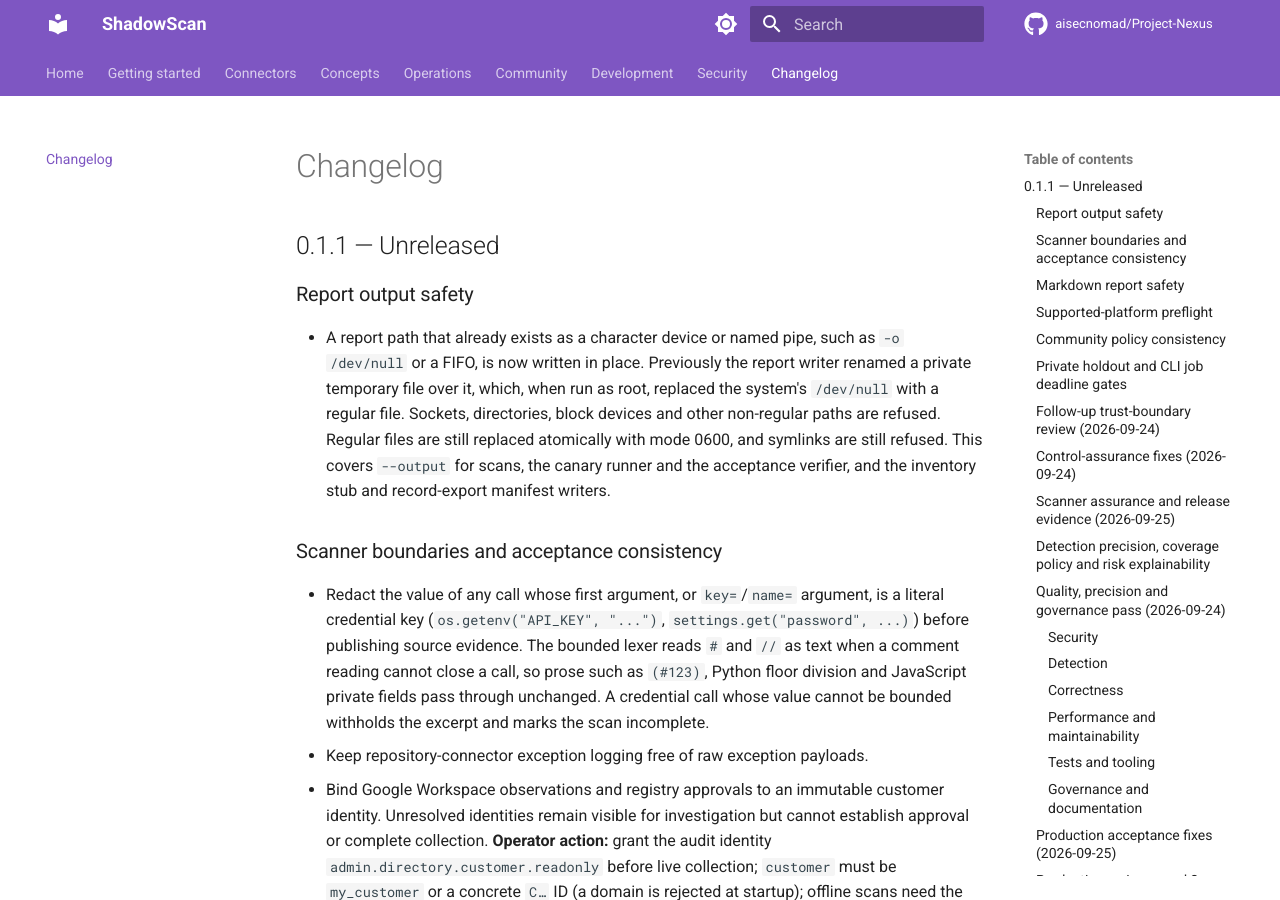
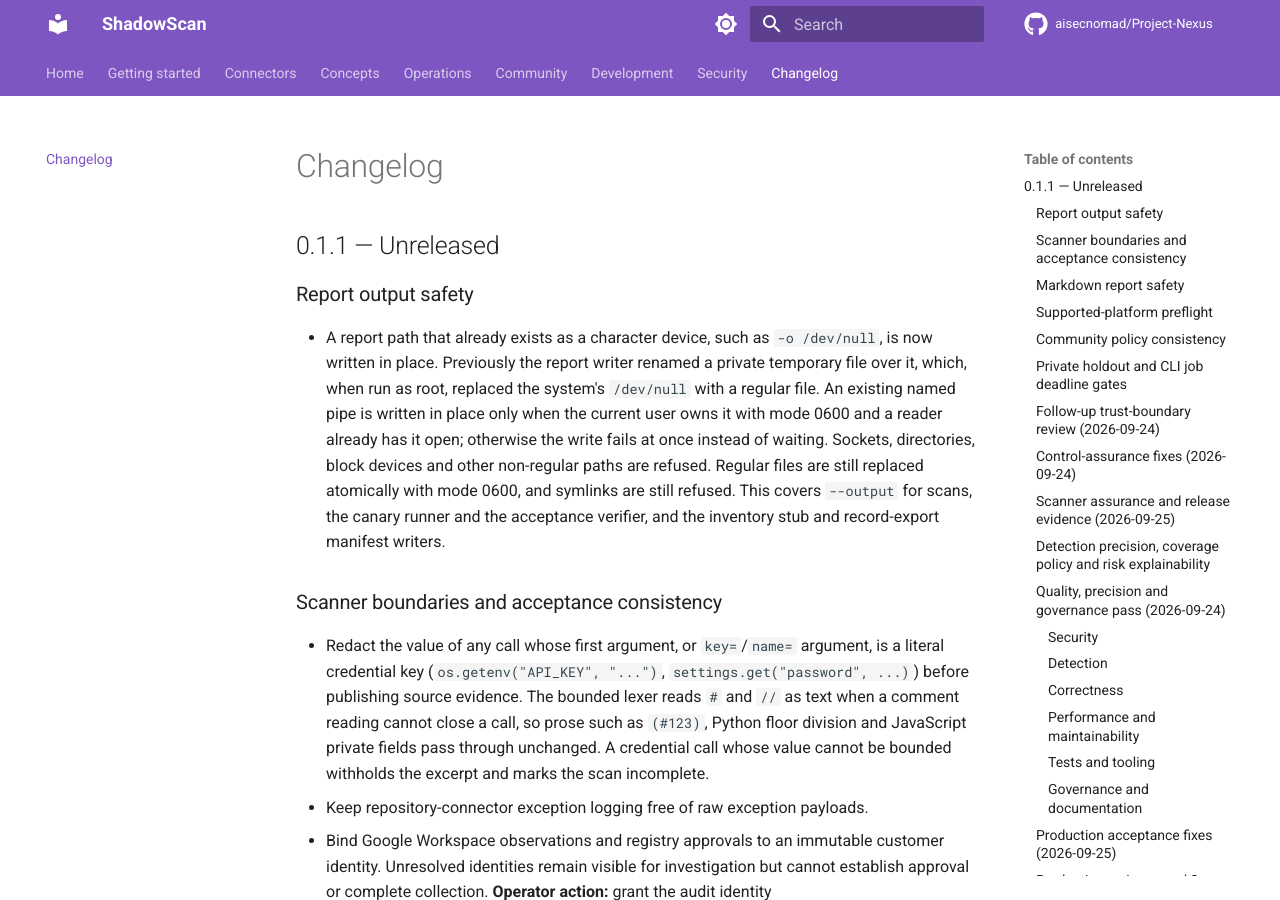
Before and after one commit to aisecnomad/Project-Nexus, an MkDocs documentation site: the page built from docs/changelog.md, in a window 1280 px wide and 900 px high. Built offline with MkDocs 1.6.1 and Material for MkDocs 9.7.7, drawn with Linux system fonts in a browser that asks for light colours; comment, search, counter and statistics services are not loaded.

Commit message:
Only write into named pipes the operator owns privately
Review of the previous commit found that writing into an existing named pipe
honoured a pipe owned by anyone. Another local user could create a pipe at
the report path in a shared directory such as /tmp and receive the report,
or leave it without a reader so the writer waited forever. The old rename
failed closed there, because the sticky bit forbids renaming over another
user's file.

A named pipe is now written only when the current user owns it with no
group or other permissions. The check runs on lstat and again on the opened
descriptor, so a pipe swapped in between is refused too. Named pipes are
opened non-blocking: without a reader the write fails at once with ENXIO
instead of hanging, and the descriptor is made blocking for the write.
Character devices are unchanged; unprivileged users cannot create them.

SECURITY.md, the acceptance README and the canary --output help now describe
the same rule as the changelog and the production and canary docs. Four new
tests cover a foreign owner, a group- or world-accessible pipe, a pipe whose
mode changes before the open, and a pipe without a reader (guarded by a
watchdog so a regression fails instead of hanging); all four fail on the
previous commit.

Co-Authored-By: Claude Opus 5.5 <noreply@anthropic.com>
Claude-Session: https://claude.ai/code/session_01R6rsgL3mRjydF2ASGMfig1

```diff
--- a/CHANGELOG.md
+++ b/CHANGELOG.md
@@ -4,14 +4,17 @@
 
 ### Report output safety
 
-- A report path that already exists as a character device or named pipe, such
-  as `-o /dev/null` or a FIFO, is now written in place. Previously the report
-  writer renamed a private temporary file over it, which, when run as root,
-  replaced the system's `/dev/null` with a regular file. Sockets, directories,
-  block devices and other non-regular paths are refused. Regular files are
-  still replaced atomically with mode 0600, and symlinks are still refused.
-  This covers `--output` for scans, the canary runner and the acceptance
-  verifier, and the inventory stub and record-export manifest writers.
+- A report path that already exists as a character device, such as
+  `-o /dev/null`, is now written in place. Previously the report writer renamed
+  a private temporary file over it, which, when run as root, replaced the
+  system's `/dev/null` with a regular file. An existing named pipe is written
+  in place only when the current user owns it with mode 0600 and a reader
+  already has it open; otherwise the write fails at once instead of waiting.
+  Sockets, directories, block devices and other non-regular paths are refused.
+  Regular files are still replaced atomically with mode 0600, and symlinks are
+  still refused. This covers `--output` for scans, the canary runner and the
+  acceptance verifier, and the inventory stub and record-export manifest
+  writers.
 
 ### Scanner boundaries and acceptance consistency
 
```
Also changed, not shown: SECURITY.md (+3 -0 lines), docs/canaries.md (+1 -1 lines), docs/production.md (+4 -3 lines), tools/acceptance/README.md (+2 -1 lines), 3 other files.
